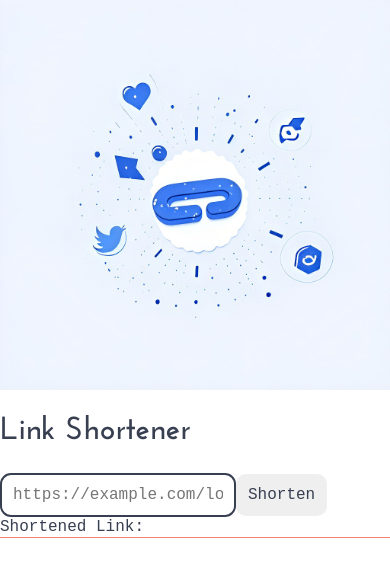
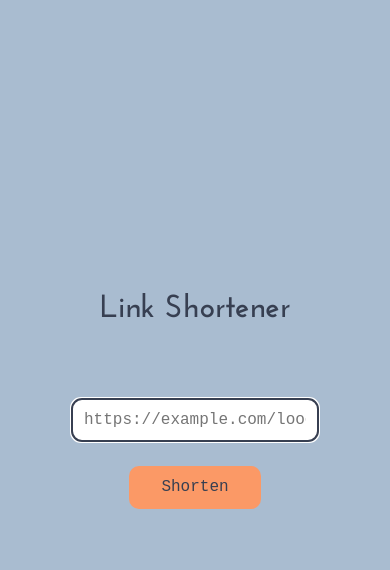
Before and after one commit to LynnLo30/Link-shortener-website, a Vue app: page / in a window 390 px wide. Shown: the top 570 px of the page. Built offline with nearby package versions, Linux system fonts and the light colour scheme.

Commit message:
style: add styles for mobile - set padding separately for input and button elements

```diff
--- a/src/assets/style.scss
+++ b/src/assets/style.scss
@@ -42,12 +42,12 @@ img {
 
 button,
 input {
-  padding: 0.75rem;
   color: $main-color;
   border-radius: $radius / 2;
 }
 
 button {
+  padding: 0.75rem 2rem;
   border: none;
   cursor: pointer;
 
@@ -59,9 +59,54 @@ button {
 }
 
 input {
+  padding: 0.75rem;
   border: 1px solid $main-color;
 
   &:focus {
     outline-color: $main-color;
   }
 }
+
+.wrap {
+  display: flex;
+  justify-content: center;
+  align-items: center;
+  width: 100svw;
+  height: 100svh;
+  background-color: $bg-color;
+}
+
+main {
+  width: 80vw;
+
+  >img.hero {
+    display: none;
+  }
+
+  >* {
+    flex: 1 1 50%;
+  }
+}
+
+.interaction-section {
+
+  >h1 {
+    text-align: center;
+  }
+
+  >.action-area {
+    display: flex;
+    flex-direction: column;
+    gap: 1.5rem;
+    padding: 3rem 2rem;
+
+    >.action__btn {
+      align-self: center;
+      background-color: $accent-color;
+    }
+  }
+
+  >.result-area {
+    visibility: hidden;
+  }
+}
```
